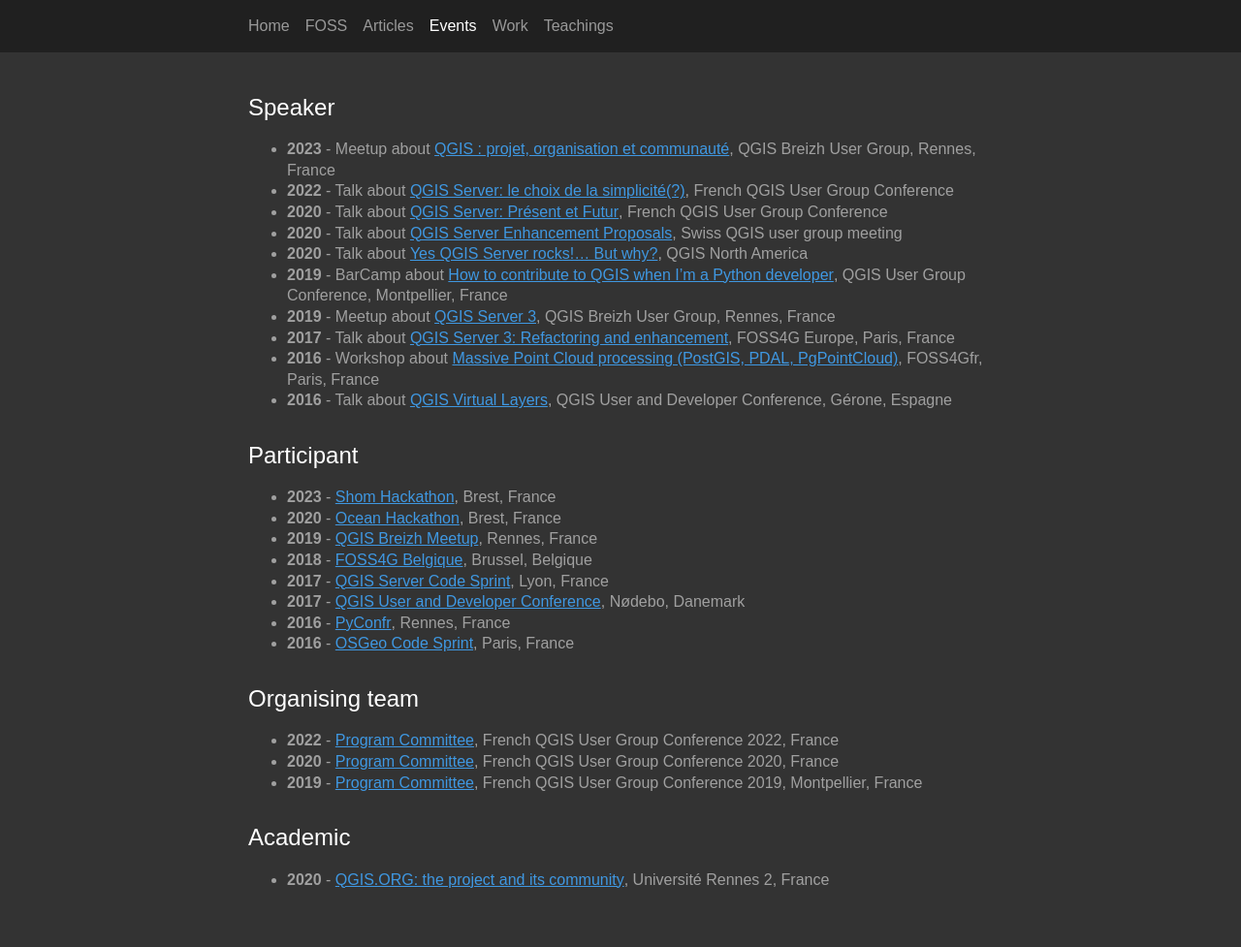
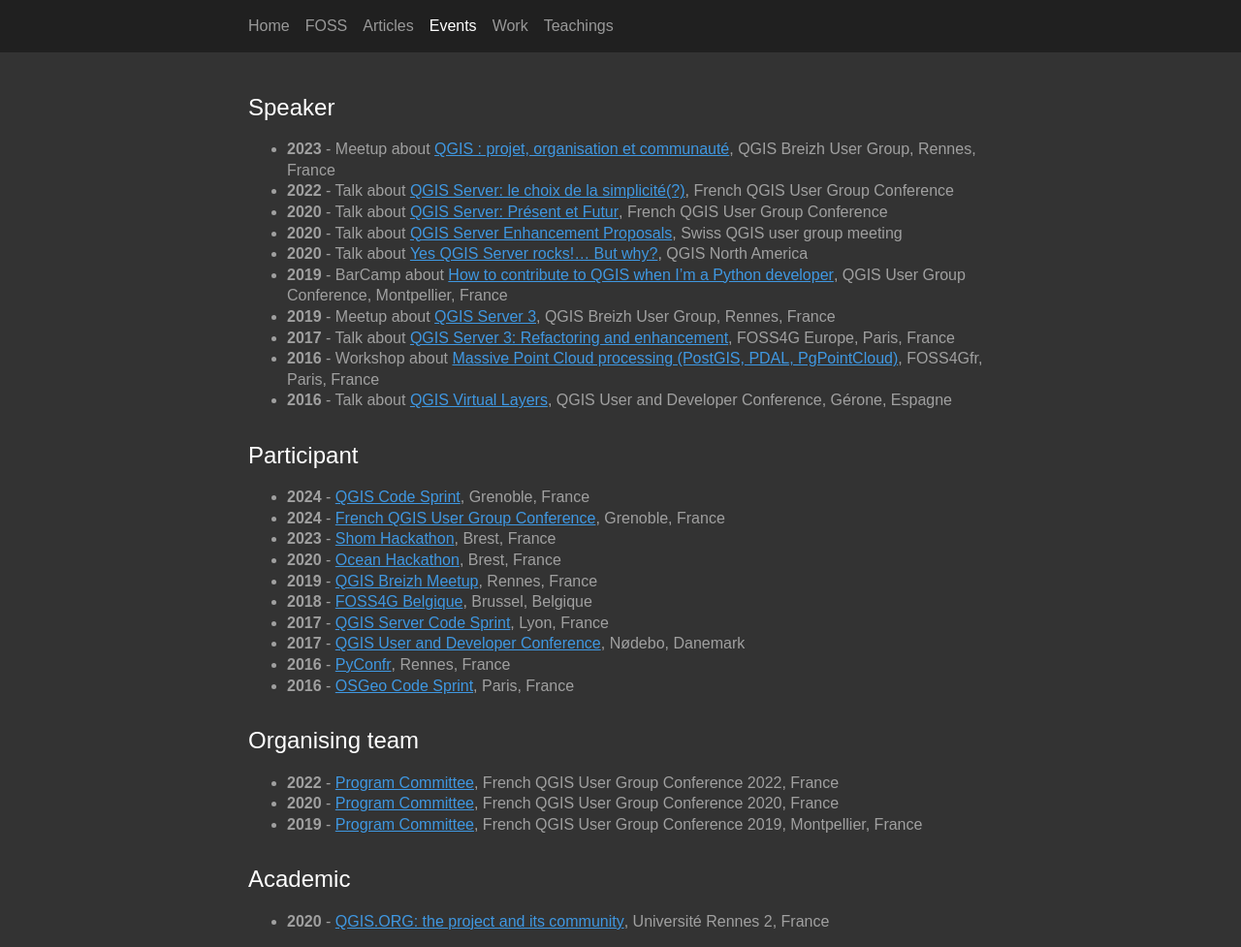
Before and after one commit to pblottiere/pblottiere.github.io, a Jekyll site: the page built from events/index.md, in a window 1280 px wide and 977 px high. Shown: the whole window at 97% size. Built offline with Jekyll 4.4.1, drawn with Linux system fonts in a browser that asks for light colours; comment, search, counter and statistics services are not loaded; our own code applies the rules of GitHub Pages for plain Markdown files.

Commit message:
Add events

```diff
--- a/events/index.md
+++ b/events/index.md
@@ -18,6 +18,8 @@ layout: left
 
 # Participant
 
+  + {:.item} **2024** - <a href="https://github.com/qgis/QGIS/wiki/Code-Sprint-QGIS-Grenoble,-March-2024">QGIS Code Sprint</a>, Grenoble, France
+  + {:.item} **2024** - <a href="https://www.osgeo.org/events/french-qgis-users-days-2024/">French QGIS User Group Conference</a>, Grenoble, France
   + {:.item} **2023** - <a href="https://www.shom.fr/">Shom Hackathon</a>, Brest, France
   + {:.item} **2020** - <a href="https://www.campusmer.fr/Ocean-Hackathon_-Ocean-Hackathon_-2020-3367-1306-0-0.html">Ocean Hackathon</a>, Brest, France
   + {:.item} **2019** - <a href="https://twitter.com/Qgis_Bzh/status/1176431791437168642">QGIS Breizh Meetup</a>, Rennes, France
```
